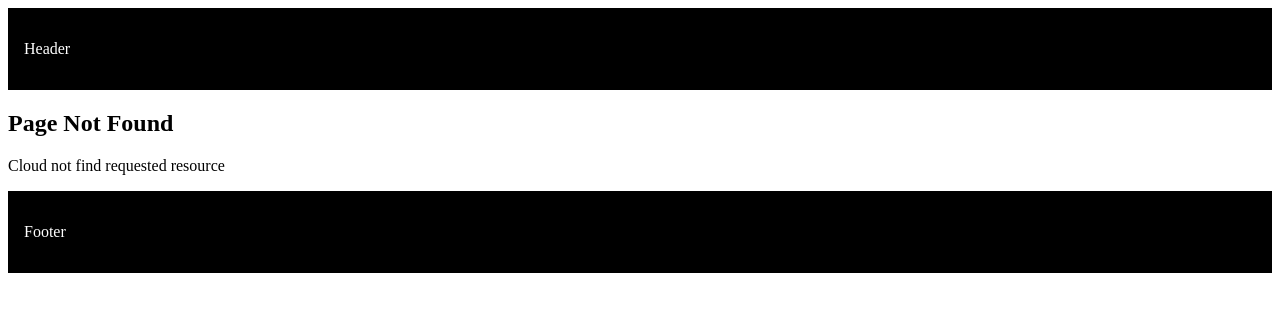
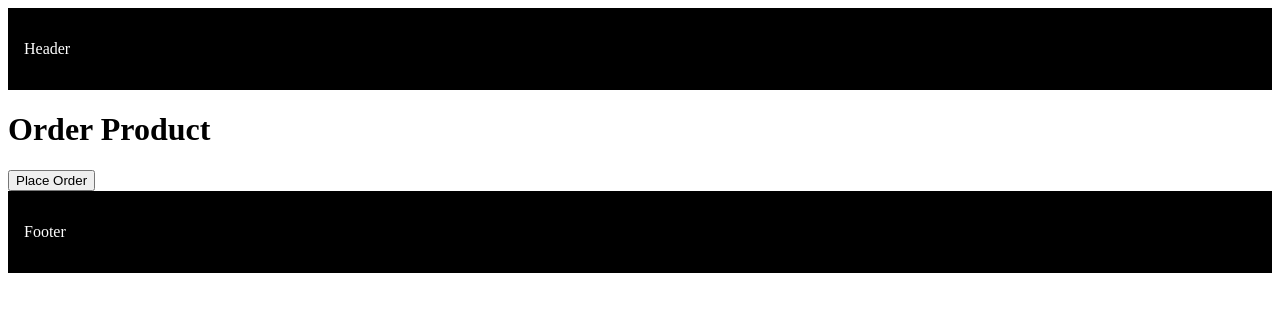
Before and after one commit to siihasann/learn-nextjs, a Next.js app: page /order-product in a window 1280 px wide. Before the commit this address had no page. Shown: the top 312 px of the page. Built offline with nearby package versions, Linux system fonts and the light colour scheme.

Commit message:
Navigating Programmatically

```diff
--- /dev/null
+++ b/src/app/order-product/page.tsx
@@ -0,0 +1,16 @@
+"use client";
+import { useRouter } from "next/navigation";
+
+export default function OrderProduct() {
+    const router = useRouter();
+    const handleClick = () => {
+        console.log("Order placed");
+        router.push("/");
+    };
+    return (
+        <>
+            <h1>Order Product</h1>
+            <button onClick={handleClick}>Place Order</button>
+        </>
+    );
+}
```
